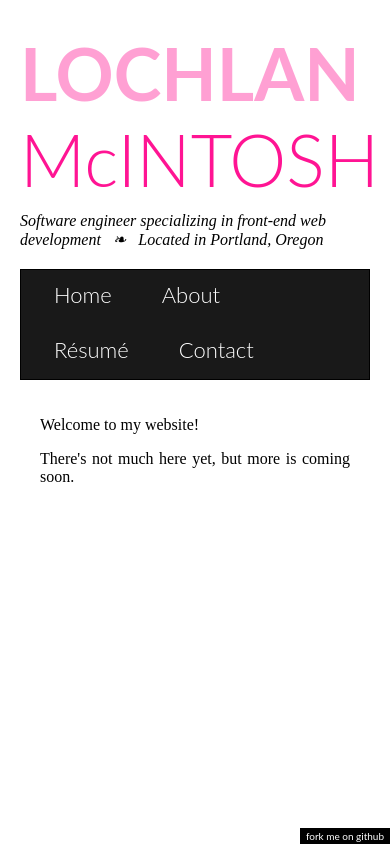
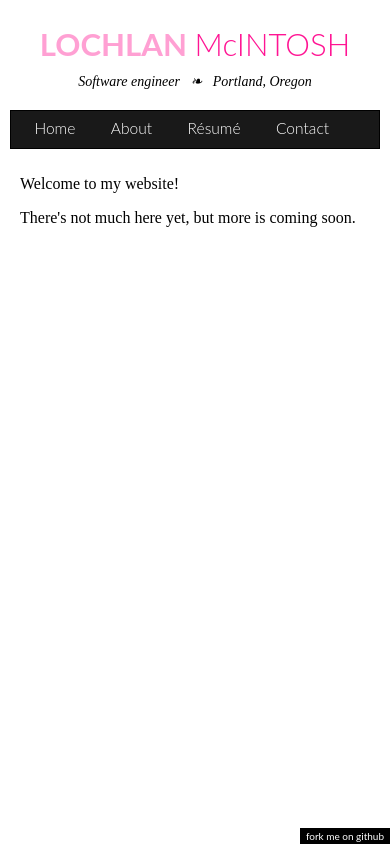
Before and after one commit to Lochlan/LochlanMcIntosh.com, a Django app: page / in a window 390 px wide; the page is wider, and only the part inside the window is pictured. Run offline with Django 3.2, Linux system fonts and the light colour scheme; style sheets or scripts are compiled from the project's sources; some libraries are stand-ins or nearby versions.

Commit message:
Add mobile styles

```diff
--- a/static/src/scss/partials/_base.scss
+++ b/static/src/scss/partials/_base.scss
@@ -10,8 +10,12 @@ body {
     font-size: 16px;
     margin: 0 auto;
     max-width: 800px;
-    padding: 10px 20px;
+    padding: 5px 10px;
     transition: all 0.5s ease;
+
+    @media screen and (min-width: $break-large) {
+        padding: 10px 20px;
+    }
 }
 
 section {
@@ -48,7 +52,11 @@ dt {
 
 dd {
     margin-bottom: 0.25em;
-    margin-left: 2.5em;
+    margin-left: 1.5em;
+
+    @media screen and (min-width: $break-large) {
+        margin-left: 2.5em;
+    }
 }
 
 dd > ul {
--- a/static/src/scss/partials/_site-frame.scss
+++ b/static/src/scss/partials/_site-frame.scss
@@ -1,13 +1,19 @@
 
 .header {
-
+    @media screen and (max-width: $break-small-max) {
+        text-align: center;
+    }
 }
 
 .title {
     color: deeppink;
     font-family: 'Lato', sans-serif;
-    font-size: 72px;
+    font-size: 8vw;
     margin: 20px 0 10px 0;
+
+    @media screen and (min-width: $break-large) {
+        font-size: 72px;
+    }
 }
 
 .title_first_name {
@@ -22,16 +28,28 @@
 .subtitle {
     margin-bottom: 20px;
     margin-top: 10px;
+
+    @media screen and (max-width: $break-xsmall-max) {
+        font-size: 14px;
+    }
 }
 
 .nav {
     background: rgba(0,0,0,0.9);
     border: 1px solid black;
     font-family: 'Lato', sans-serif;
-    font-size: 22px;
+    font-size: 4vw;
     font-weight: 300;
     margin: 0;
     padding: 0 0.5em;
+
+    @media screen and (max-width: $break-xsmall-max) {
+        font-weight: 300;
+    }
+
+    @media screen and (min-width: $break-large) {
+        font-size: 22px;
+    }
 
     > li {
         display: inline-block;
@@ -56,7 +74,9 @@
 }
 
 .content {
-    text-align: justify;
+    @media screen and (min-width: $break-large) {
+        text-align: justify;
+    }
 }
 
 .footer {
--- a/static/src/scss/partials/_utility.scss
+++ b/static/src/scss/partials/_utility.scss
@@ -2,3 +2,9 @@
 .text_center {
     text-align: center;
 }
+
+.hide_for_small {
+    @media screen and (max-width: $break-small-max) {
+        display: none;
+    }
+}
--- a/static/src/scss/partials/views/_transitioner.scss
+++ b/static/src/scss/partials/views/_transitioner.scss
@@ -7,8 +7,16 @@
 }
 
 .transitioner_view {
-    padding: 20px;
+    padding: 5px;
     transition: all 0.4s ease-in;
+
+    @media screen and (min-width: $break-xsmall) {
+        padding: 10px;
+    }
+
+    @media screen and (min-width: $break-small) {
+        padding: 20px;
+    }
 }
 
 .transitioner_view-active {
@@ -28,7 +36,11 @@
     opacity: 0;
     position: absolute;
     top: 0;
-    width: 760px;
+    width: calc(100% - 5px);
+
+    @media screen and (min-width: $break-small) {
+        width: calc(100% - 40px);
+    }
 
     &.transitioner_view_animate {
         left: 0;
--- /dev/null
+++ b/static/src/scss/settings/_breakpoints.scss
@@ -0,0 +1,6 @@
+
+$break-xsmall: 360px;
+$break-xsmall-max: 399px;
+$break-small: 400px;
+$break-small-max: 799px;
+$break-large: 800px;
--- a/static/src/scss/style.scss
+++ b/static/src/scss/style.scss
@@ -1,4 +1,6 @@
 @import "vendor/normalize";
+
+@import "settings/breakpoints";
 
 @import "partials/base";
 @import "partials/fonts";
--- a/templates/base.html
+++ b/templates/base.html
@@ -7,6 +7,9 @@
 
     <meta name="description"
         content="The homepage of Lochlan McIntosh, a software engineer specializing in front-end web development.  Located in Portland, Oregon."
+    >
+    <meta name="viewport"
+        content="width=device-width, initial-scale=1.0, maximum-scale=1.0, minimum-scale=1.0"
     >
 
     <link rel="canonical" href="http://www.lochlanmcintosh.com{{ request.path }}">
@@ -32,7 +35,7 @@
             <span class="title_last_name">McINTOSH</span>
         </h1>
 
-        <p class="subtitle"><em>Software engineer specializing in front-end web development &nbsp; ❧ &nbsp; Located in Portland, Oregon</em></p>
+        <p class="subtitle"><em>Software engineer <span class="hide_for_small">specializing in front-end web development</span> &nbsp; ❧ &nbsp; <span class="hide_for_small">Located in</span> Portland, Oregon</em></p>
     </header>
 
     <nav>
```
